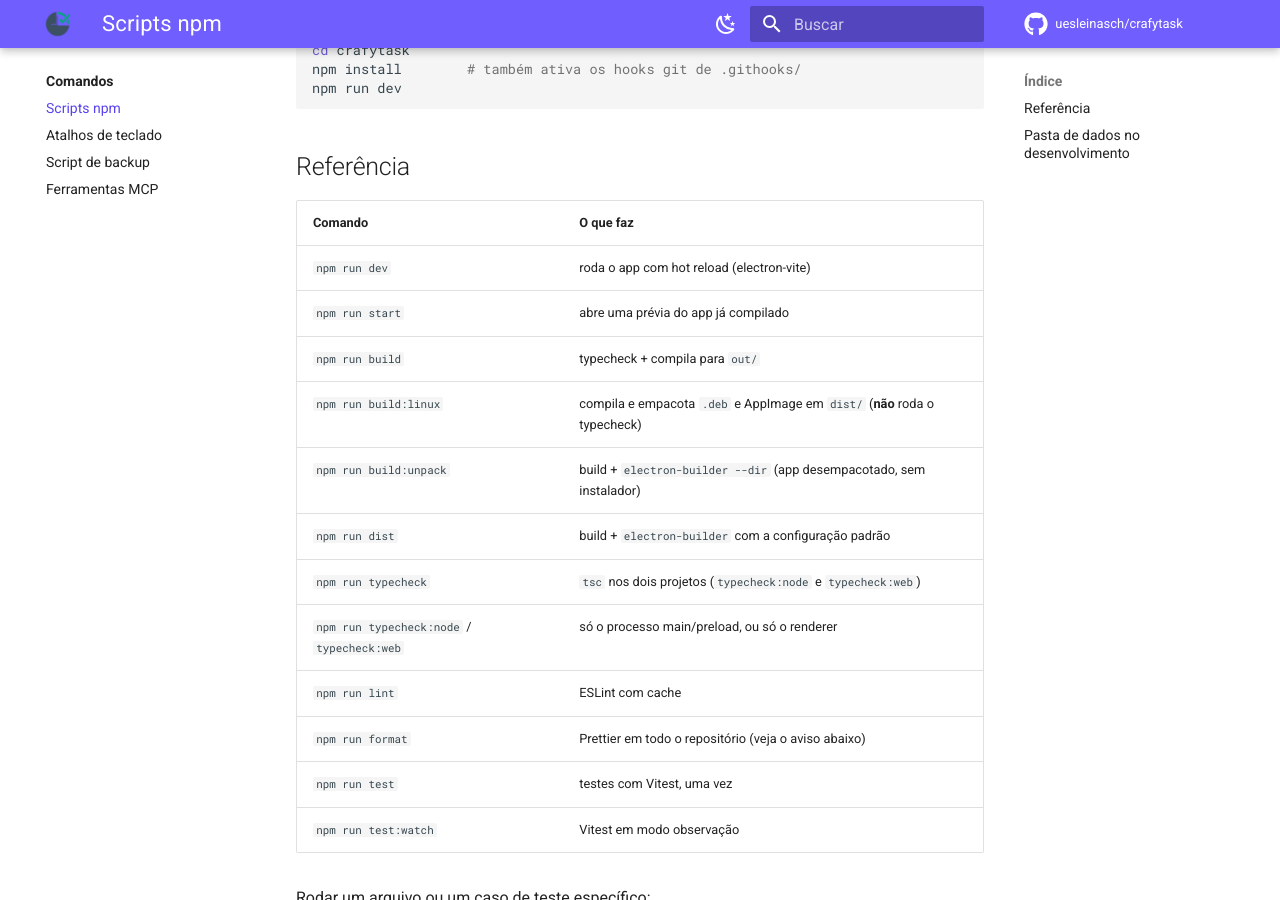
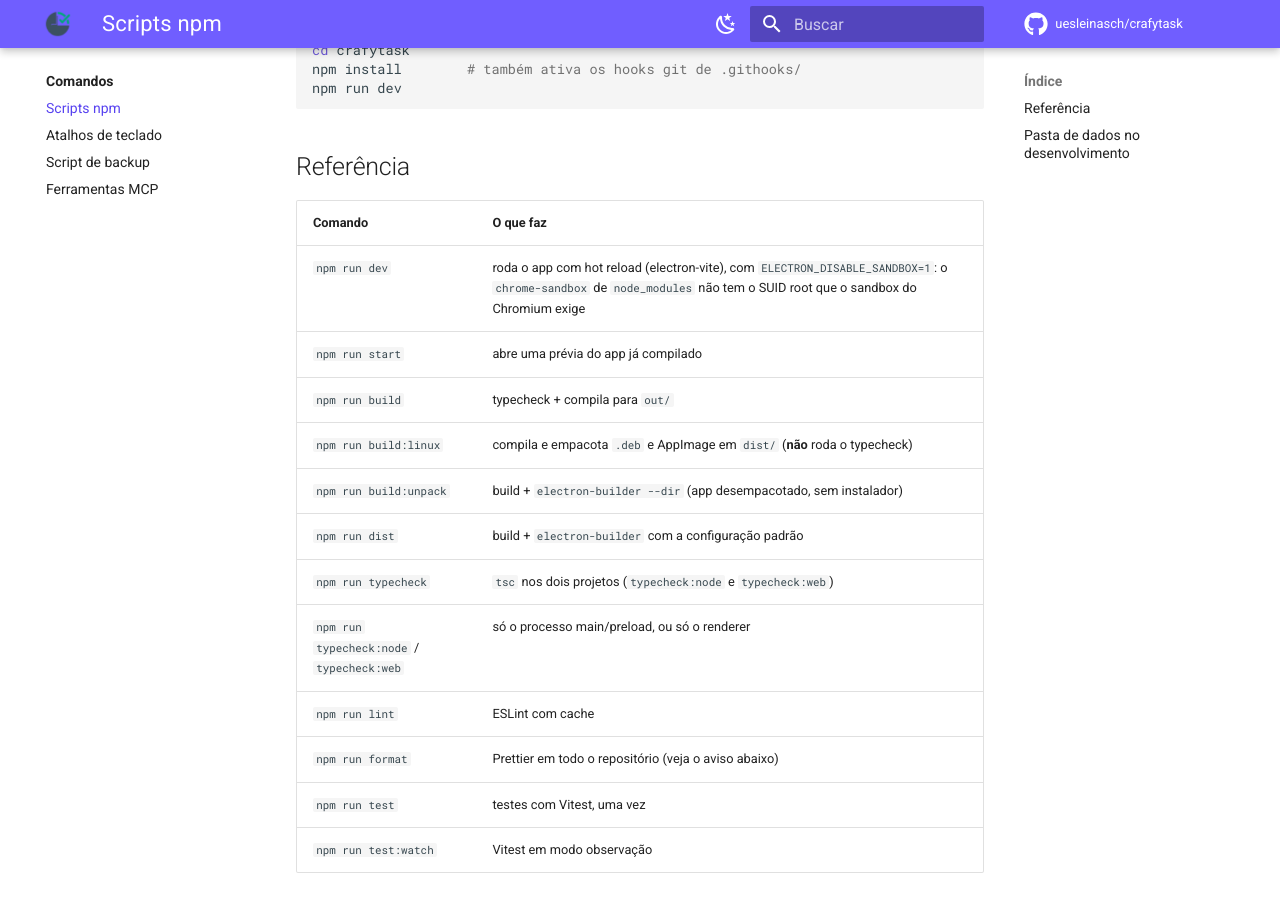
Before and after one commit to uesleinasch/crafytask, an MkDocs documentation site: the page built from docs/comandos/scripts-npm.md, in a window 1280 px wide and 900 px high, scrolled down 309 px. Built offline with MkDocs 1.6.1 and Material for MkDocs 9.7.7, drawn with Linux system fonts in a browser that asks for light colours; some web fonts are replaced; comment, search, counter and statistics services are not loaded.

Commit message:
build(dev): roda o npm run dev com ELECTRON_DISABLE_SANDBOX=1 (#11)
O `npm run dev` falhava no Linux porque o `chrome-sandbox` de
`node_modules/electron` não tem o SUID root que o sandbox do Chromium
exige. O script agora define `ELECTRON_DISABLE_SANDBOX=1` (só no dev; o
app empacotado não muda). Docs: `docs/comandos/scripts-npm.md` e
`CLAUDE.md`.

```diff
--- a/docs/comandos/scripts-npm.md
+++ b/docs/comandos/scripts-npm.md
@@ -15,7 +15,7 @@ npm run dev
 
 | Comando | O que faz |
 | --- | --- |
-| `npm run dev` | roda o app com hot reload (electron-vite) |
+| `npm run dev` | roda o app com hot reload (electron-vite), com `ELECTRON_DISABLE_SANDBOX=1`: o `chrome-sandbox` de `node_modules` não tem o SUID root que o sandbox do Chromium exige |
 | `npm run start` | abre uma prévia do app já compilado |
 | `npm run build` | typecheck + compila para `out/` |
 | `npm run build:linux` | compila e empacota `.deb` e AppImage em `dist/` (**não** roda o typecheck) |
--- a/package.json
+++ b/package.json
@@ -12,7 +12,7 @@
     "typecheck:web": "tsc --noEmit -p tsconfig.web.json --composite false",
     "typecheck": "npm run typecheck:node && npm run typecheck:web",
     "start": "electron-vite preview",
-    "dev": "electron-vite dev",
+    "dev": "ELECTRON_DISABLE_SANDBOX=1 electron-vite dev",
     "test": "vitest run",
     "test:watch": "vitest",
     "build": "npm run typecheck && electron-vite build",
```
Also changed, not shown: CLAUDE.md (+1 -1 lines).
